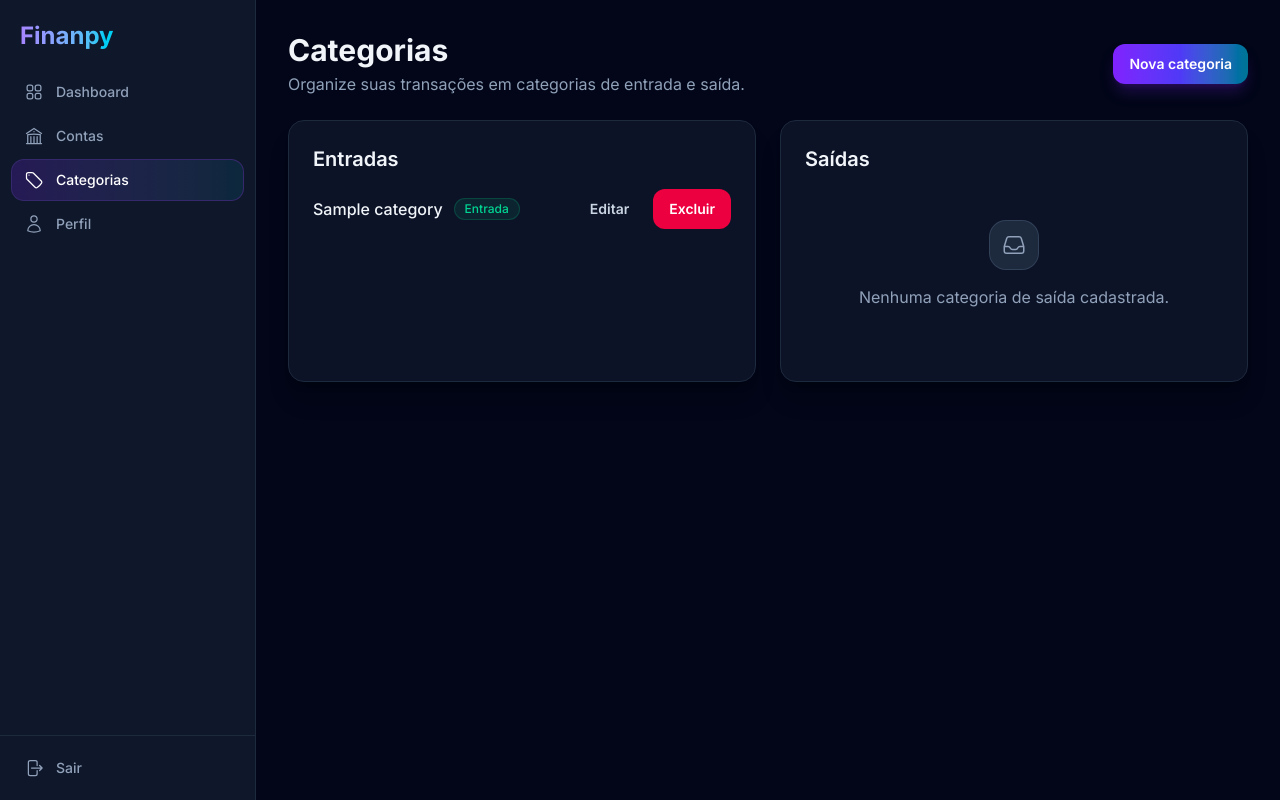
After one commit to deivides/finanpy, a Django app: page /categories/ in a window 1280 px wide. The commit adds this page. Run offline with Django 5.2, Linux system fonts and the light colour scheme; a user stored in the database is signed in; tables that the repository leaves empty hold one stand-in row (values such as "Sample post").

Commit message:
feat: sprint 6

```diff
--- /dev/null
+++ b/categories/forms.py
@@ -0,0 +1,39 @@
+from django import forms
+
+from core.forms import StyledFormMixin
+
+from .models import Category
+
+DUPLICATE_CATEGORY_MESSAGE = 'Você já possui uma categoria com este nome e tipo.'
+
+
+class CategoryForm(StyledFormMixin, forms.ModelForm):
+    def __init__(self, *args, user=None, **kwargs):
+        # `user` is keyword-only, so it never reaches ModelForm.__init__.
+        self.user = user
+        super().__init__(*args, **kwargs)
+
+    class Meta:
+        model = Category
+        fields = ('name', 'category_type')
+        labels = {
+            'name': 'Nome',
+            'category_type': 'Tipo',
+        }
+
+    def clean(self):
+        # The model's UniqueConstraint includes `user`, which is not a form
+        # field, so ModelForm skips it; without this check a duplicate would
+        # only fail at the database with an IntegrityError.
+        cleaned_data = super().clean()
+        name = cleaned_data.get('name')
+        category_type = cleaned_data.get('category_type')
+        if name and category_type and self.user is not None:
+            duplicates = Category.objects.filter(
+                user=self.user, name=name, category_type=category_type
+            ).exclude(pk=self.instance.pk)
+            if duplicates.exists():
+                raise forms.ValidationError(
+                    DUPLICATE_CATEGORY_MESSAGE, code='duplicate_category'
+                )
+        return cleaned_data
--- /dev/null
+++ b/categories/urls.py
@@ -0,0 +1,21 @@
+from django.urls import path
+
+from .views import (
+    CategoryCreateView,
+    CategoryDeleteView,
+    CategoryListView,
+    CategoryUpdateView,
+)
+
+urlpatterns = [
+    path('', CategoryListView.as_view(), name='category_list'),
+    path('new/', CategoryCreateView.as_view(), name='category_create'),
+    path(
+        '<int:pk>/edit/', CategoryUpdateView.as_view(), name='category_update'
+    ),
+    path(
+        '<int:pk>/delete/',
+        CategoryDeleteView.as_view(),
+        name='category_delete',
+    ),
+]
--- a/categories/views.py
+++ b/categories/views.py
@@ -1,3 +1,77 @@
-from django.shortcuts import render
+from django.contrib import messages
+from django.contrib.auth.mixins import LoginRequiredMixin
+from django.contrib.messages.views import SuccessMessageMixin
+from django.db.models import ProtectedError
+from django.shortcuts import redirect
+from django.urls import reverse_lazy
+from django.views.generic import CreateView, DeleteView, ListView, UpdateView
 
-# Create your views here.
+from core.views import UserFormKwargsMixin, UserQuerySetMixin
+
+from .forms import CategoryForm
+from .models import Category, CategoryType
+
+
+class CategoryListView(LoginRequiredMixin, UserQuerySetMixin, ListView):
+    model = Category
+    template_name = 'categories/category_list.html'
+    context_object_name = 'categories'
+
+    def get_context_data(self, **kwargs):
+        context = super().get_context_data(**kwargs)
+        categories = self.get_queryset()
+        context['income_categories'] = categories.filter(
+            category_type=CategoryType.INCOME
+        )
+        context['expense_categories'] = categories.filter(
+            category_type=CategoryType.EXPENSE
+        )
+        return context
+
+
+class CategoryCreateView(
+    LoginRequiredMixin, UserFormKwargsMixin, SuccessMessageMixin, CreateView
+):
+    model = Category
+    form_class = CategoryForm
+    template_name = 'categories/category_form.html'
+    success_url = reverse_lazy('category_list')
+    success_message = 'Categoria criada com sucesso.'
+
+    def form_valid(self, form):
+        form.instance.user = self.request.user
+        return super().form_valid(form)
+
+
+class CategoryUpdateView(
+    LoginRequiredMixin,
+    UserQuerySetMixin,
+    UserFormKwargsMixin,
+    SuccessMessageMixin,
+    UpdateView,
+):
+    model = Category
+    form_class = CategoryForm
+    template_name = 'categories/category_form.html'
+    success_url = reverse_lazy('category_list')
+    success_message = 'Categoria atualizada com sucesso.'
+
+
+class CategoryDeleteView(LoginRequiredMixin, UserQuerySetMixin, DeleteView):
+    model = Category
+    template_name = 'categories/category_confirm_delete.html'
+    success_url = reverse_lazy('category_list')
+
+    def form_valid(self, form):
+        # Transaction.category uses on_delete=PROTECT, so a category that is
+        # still referenced by transactions raises ProtectedError on delete.
+        try:
+            response = super().form_valid(form)
+        except ProtectedError:
+            messages.error(
+                self.request,
+                'Esta categoria possui transações e não pode ser excluída.',
+            )
+            return redirect('category_list')
+        messages.success(self.request, 'Categoria excluída com sucesso.')
+        return response
--- a/core/forms.py
+++ b/core/forms.py
@@ -3,6 +3,7 @@ from django import forms
 INPUT_CLASS = 'form-input'
 CHECKBOX_CLASS = 'h-4 w-4 accent-violet-500'
 HTML5_DATE_FORMAT = '%Y-%m-%d'
+BLANK_CHOICE_LABEL = 'Selecione uma opção'
 
 
 class StyledFormMixin:
@@ -22,6 +23,24 @@ class StyledFormMixin:
                 # (DATE_INPUT_FORMATS[0]) would render dd/mm/yyyy.
                 if not widget.format:
                     widget.format = HTML5_DATE_FORMAT
+            self._translate_blank_choice(field)
+
+    @staticmethod
+    def _translate_blank_choice(field):
+        # Django 6.1 labels the blank option of model-choices selects
+        # '- Select an option -', which has no pt-BR translation yet.
+        # ModelChoiceField uses empty_label instead and is left untouched.
+        if not isinstance(field, forms.ChoiceField) or isinstance(
+            field, forms.ModelChoiceField
+        ):
+            return
+        choices = list(field.choices)
+        blank_values = ('', None)
+        if any(value in blank_values for value, _label in choices):
+            field.choices = [
+                (value, BLANK_CHOICE_LABEL if value in blank_values else label)
+                for value, label in choices
+            ]
 
     @staticmethod
     def _add_css_class(widget, css_class):
--- a/core/urls.py
+++ b/core/urls.py
@@ -25,5 +25,6 @@ urlpatterns = [
     path('', include('users.urls')),
     path('', include('profiles.urls')),
     path('accounts/', include('accounts.urls')),
+    path('categories/', include('categories.urls')),
     path('admin/', admin.site.urls),
 ]
--- a/core/views.py
+++ b/core/views.py
@@ -15,6 +15,20 @@ class UserQuerySetMixin:
         return super().get_queryset().filter(user=self.request.user)
 
 
+class UserFormKwargsMixin:
+    """Pass the logged-in user to the form as the `user` keyword argument.
+
+    Required by forms that validate or filter data per user: the category
+    create/update views (`CategoryForm` duplicate check) and, later, the
+    transaction views (account/category querysets).
+    """
+
+    def get_form_kwargs(self):
+        kwargs = super().get_form_kwargs()
+        kwargs['user'] = self.request.user
+        return kwargs
+
+
 class HomeView(TemplateView):
     template_name = 'home.html'
 
--- a/templates/accounts/account_form.html
+++ b/templates/accounts/account_form.html
@@ -7,7 +7,7 @@
   <div class="flex flex-col sm:flex-row sm:items-center sm:justify-between gap-4 mb-6">
     <div>
       <h1 class="text-2xl md:text-3xl font-bold text-slate-100">{% if object %}Editar conta{% else %}Nova conta{% endif %}</h1>
-      <p class="mt-1 text-sm md:text-base text-slate-400">{% if object %}Atualize os dados da conta {{ object.name }}.{% else %}Cadastre uma conta bancária, poupança, carteira ou investimento.{% endif %}</p>
+      <p class="mt-1 text-sm md:text-base text-slate-400">{% if object %}Atualize os dados da conta {{ form.initial.name }}.{% else %}Cadastre uma conta bancária, poupança, carteira ou investimento.{% endif %}</p>
     </div>
   </div>
 
--- /dev/null
+++ b/templates/categories/_category_item.html
@@ -0,0 +1,15 @@
+{% comment %}
+  Item da lista de categorias. Uso dentro de um <ul>: {% include 'categories/_category_item.html' %} (lê "category" do contexto).
+  Nome + badge ficam em uma linha e as ações abaixo; só a partir de xl (colunas largas o bastante) tudo fica em uma linha.
+  Nomes longos quebram linha (break-words) em vez de serem truncados.
+{% endcomment %}
+<li class="flex flex-col gap-3 py-3 first:pt-0 last:pb-0 xl:flex-row xl:items-center xl:justify-between">
+  <div class="flex min-w-0 flex-wrap items-center gap-x-3 gap-y-1">
+    <span class="min-w-0 break-words text-sm md:text-base font-medium text-slate-100">{{ category.name }}</span>
+    <span class="badge shrink-0 {% if category.category_type == 'income' %}badge-income{% else %}badge-expense{% endif %}">{{ category.get_category_type_display }}</span>
+  </div>
+  <div class="flex shrink-0 justify-end gap-2">
+    <a href="{% url 'category_update' category.pk %}" class="btn-ghost" aria-label="Editar categoria {{ category.name }}">Editar</a>
+    <a href="{% url 'category_delete' category.pk %}" class="btn-danger" aria-label="Excluir categoria {{ category.name }}">Excluir</a>
+  </div>
+</li>
--- /dev/null
+++ b/templates/categories/category_list.html
@@ -0,0 +1,43 @@
+{% extends 'base_app.html' %}
+
+{% block title %}Categorias | Finanpy{% endblock %}
+
+{% block content %}
+  {% url 'category_create' as category_create_url %}
+  <div class="flex flex-col sm:flex-row sm:items-center sm:justify-between gap-4 mb-6">
+    <div>
+      <h1 class="text-2xl md:text-3xl font-bold text-slate-100">Categorias</h1>
+      <p class="mt-1 text-sm md:text-base text-slate-400">Organize suas transações em categorias de entrada e saída.</p>
+    </div>
+    {# Único btn-primary da tela: os estados vazios das colunas não têm botão. #}
+    <a href="{{ category_create_url }}" class="btn-primary self-start sm:self-auto">Nova categoria</a>
+  </div>
+
+  <div class="grid grid-cols-1 md:grid-cols-2 gap-4 md:gap-6">
+    <section class="card" aria-labelledby="income-categories-title">
+      <h2 id="income-categories-title" class="text-xl font-semibold text-slate-100">Entradas</h2>
+      {% if income_categories %}
+        <ul class="mt-4 divide-y divide-slate-800">
+          {% for category in income_categories %}
+            {% include 'categories/_category_item.html' %}
+          {% endfor %}
+        </ul>
+      {% else %}
+        {% include 'components/_empty_state.html' with text='Nenhuma categoria de entrada cadastrada.' %}
+      {% endif %}
+    </section>
+
+    <section class="card" aria-labelledby="expense-categories-title">
+      <h2 id="expense-categories-title" class="text-xl font-semibold text-slate-100">Saídas</h2>
+      {% if expense_categories %}
+        <ul class="mt-4 divide-y divide-slate-800">
+          {% for category in expense_categories %}
+            {% include 'categories/_category_item.html' %}
+          {% endfor %}
+        </ul>
+      {% else %}
+        {% include 'components/_empty_state.html' with text='Nenhuma categoria de saída cadastrada.' %}
+      {% endif %}
+    </section>
+  </div>
+{% endblock %}
--- a/templates/components/_sidebar.html
+++ b/templates/components/_sidebar.html
@@ -4,10 +4,12 @@
   Item ativo: compara request.resolver_match.url_name com o nome da rota.
   - Rota única:      {% if current == 'dashboard' %}
   - Grupo de rotas:  {% if current|slice:':8' == 'account_' %}  (account_list, account_create, account_update, account_delete)
+                     {% if current|slice:':9' == 'category_' %}  (category_list, category_create, category_update, category_delete)
   As URLs usam "{% url ... as var %}" para não quebrar enquanto a rota ainda não existe.
 {% endcomment %}
 {% url 'dashboard' as dashboard_url %}
 {% url 'account_list' as account_list_url %}
+{% url 'category_list' as category_list_url %}
 {% url 'profile' as profile_url %}
 {% url 'logout' as logout_url %}
 {% with current=request.resolver_match.url_name|default:'' %}
@@ -39,6 +41,15 @@
         </a>
       </li>
       <li>
+        <a href="{{ category_list_url }}" class="{% if current|slice:':9' == 'category_' %}nav-link-active{% else %}nav-link{% endif %}"{% if current|slice:':9' == 'category_' %} aria-current="page"{% endif %}>
+          <svg class="size-5 shrink-0" xmlns="http://www.w3.org/2000/svg" fill="none" viewBox="0 0 24 24" stroke-width="1.5" stroke="currentColor" aria-hidden="true">
+            <path stroke-linecap="round" stroke-linejoin="round" d="M9.568 3H5.25A2.25 2.25 0 0 0 3 5.25v4.318c0 .597.237 1.17.659 1.591l9.581 9.581c.699.699 1.78.872 2.607.33a18.095 18.095 0 0 0 5.223-5.223c.542-.827.369-1.908-.33-2.607L11.16 3.66A2.25 2.25 0 0 0 9.568 3Z" />
+            <path stroke-linecap="round" stroke-linejoin="round" d="M6 6h.008v.008H6V6Z" />
+          </svg>
+          Categorias
+        </a>
+      </li>
+      <li>
         <a href="{{ profile_url }}" class="{% if current == 'profile' %}nav-link-active{% else %}nav-link{% endif %}"{% if current == 'profile' %} aria-current="page"{% endif %}>
           <svg class="size-5 shrink-0" xmlns="http://www.w3.org/2000/svg" fill="none" viewBox="0 0 24 24" stroke-width="1.5" stroke="currentColor" aria-hidden="true">
             <path stroke-linecap="round" stroke-linejoin="round" d="M15.75 6a3.75 3.75 0 1 1-7.5 0 3.75 3.75 0 0 1 7.5 0ZM4.501 20.118a7.5 7.5 0 0 1 14.998 0A17.933 17.933 0 0 1 12 21.75c-2.676 0-5.216-.584-7.499-1.632Z" />
```
Also changed, not shown: CLAUDE.md (+2 -2 lines), TASKS.md (+33 -33 lines), categories/admin.py (+10 -1 lines), categories/models.py (+36 -1 lines), docs/coding-standards.md (+1 -0 lines), templates/categories/category_confirm_delete.html (added, +29 -0 lines), templates/categories/category_form.html (added, +28 -0 lines), README.md, categories/migrations/0001_initial.py (added).
